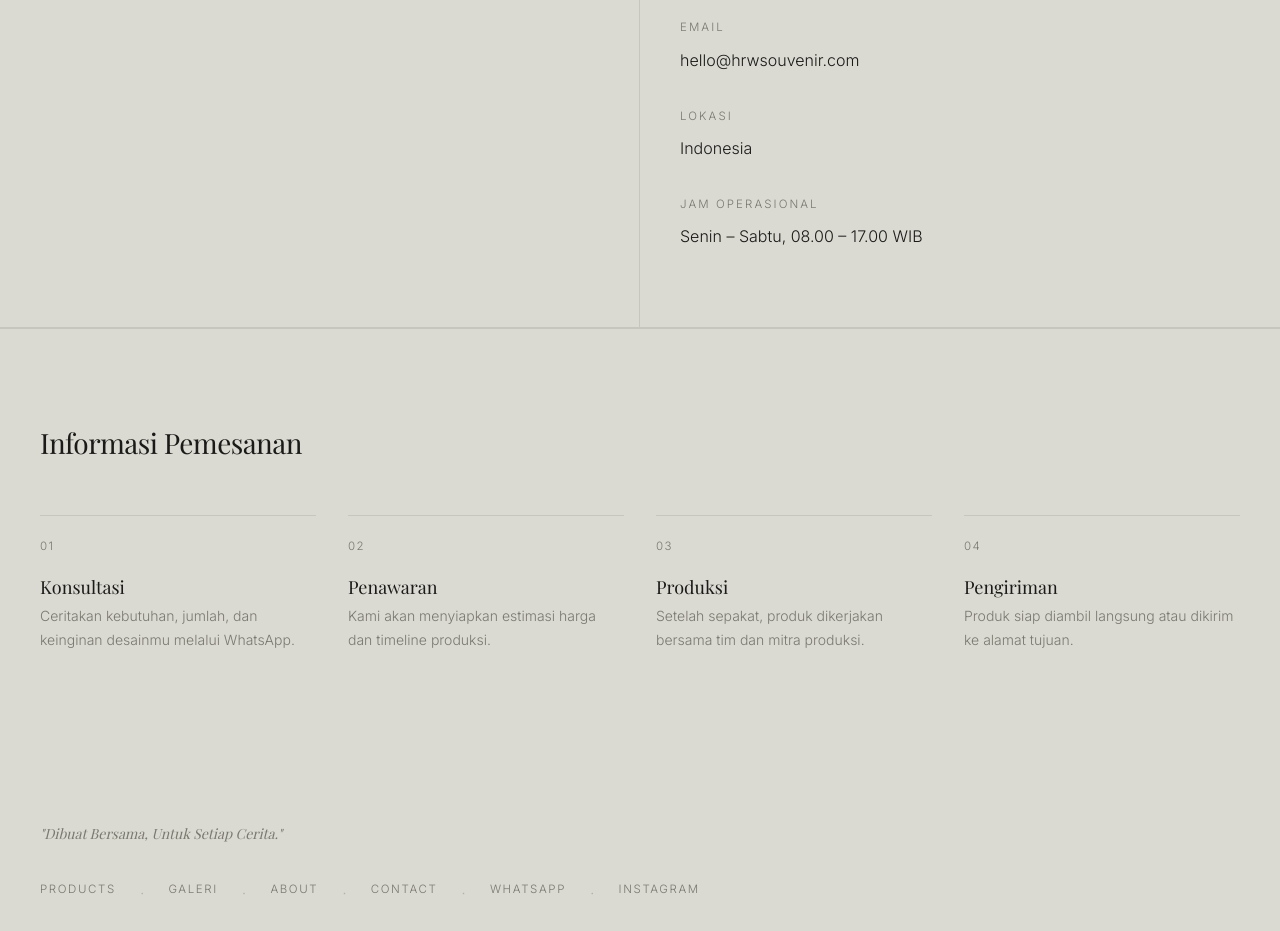
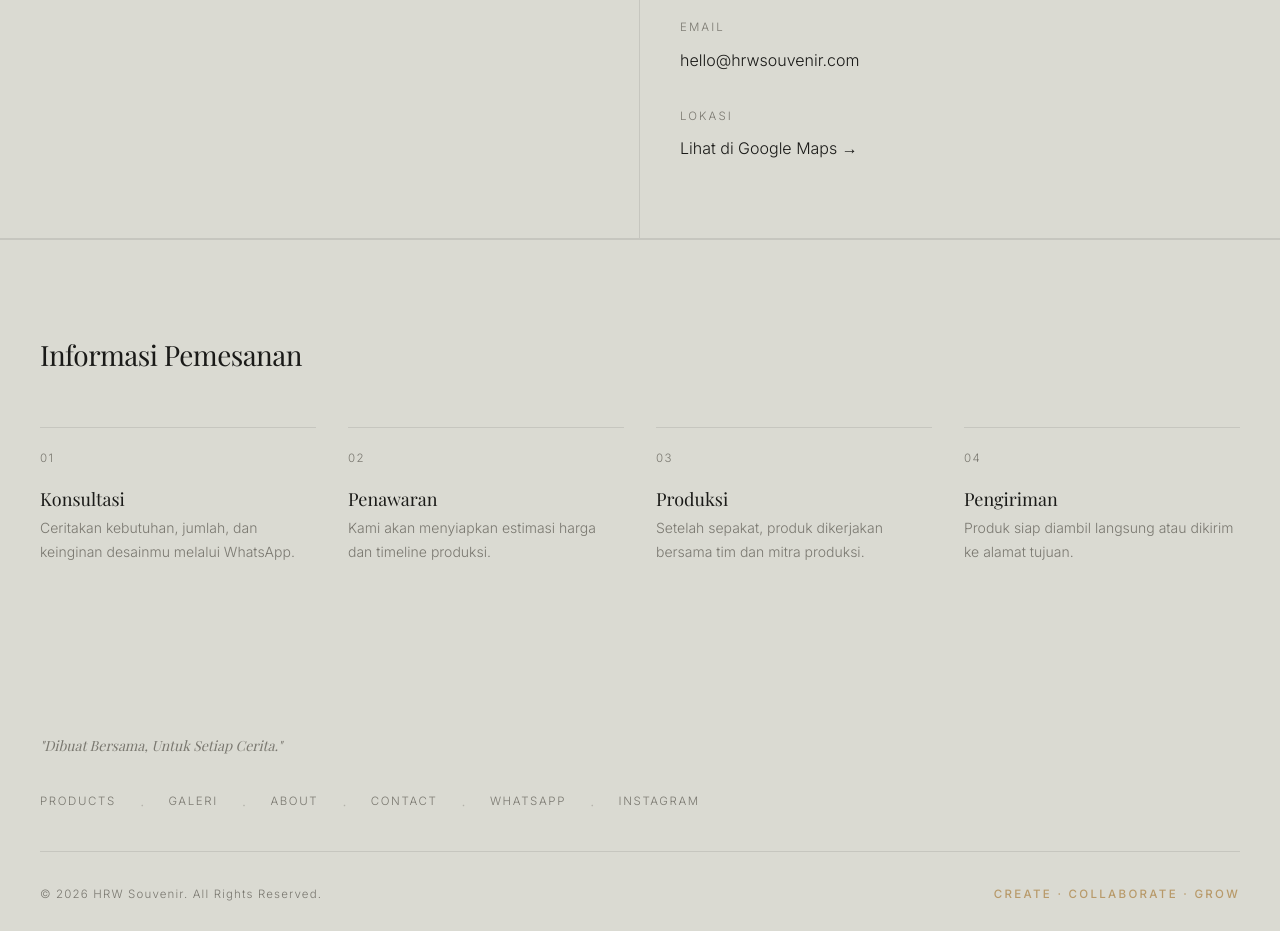
Before and after one commit to jakkasigma/hrw_souvenir, a plain HTML site: page pages/contact.html in a window 1280 px wide. Shown: the part 900-1831 px from the top of the page. Drawn offline with nearby package versions, Linux system fonts and the light colour scheme; a web font is replaced by a local one.

Commit message:
fix: contact - hapus jam operasional, tambah link Google Maps

```diff
--- a/pages/contact.html
+++ b/pages/contact.html
@@ -86,11 +86,7 @@
         </div>
         <div class="contact-info__item">
           <span class="contact-info__label">Lokasi</span>
-          <span class="contact-info__value">Indonesia</span>
-        </div>
-        <div class="contact-info__item">
-          <span class="contact-info__label">Jam Operasional</span>
-          <span class="contact-info__value">Senin – Sabtu, 08.00 – 17.00 WIB</span>
+          <a href="https://maps.app.goo.gl/cX9Fk2imhAaRwaBh9" target="_blank" class="contact-info__value">Lihat di Google Maps →</a>
         </div>
       </div>
 
```
